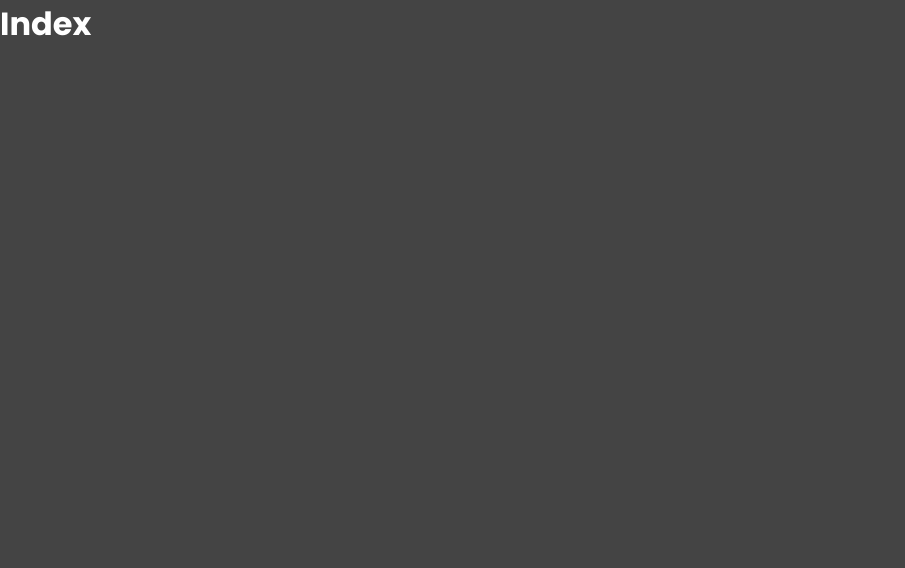
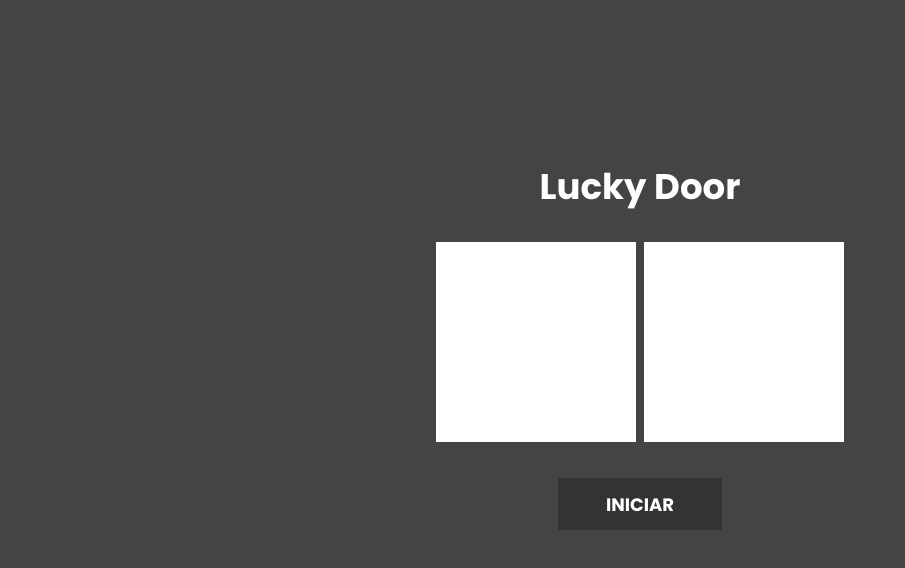
Before and after one commit to wagnnermorais/Next-React-Full-Course, a Next.js app in the folder projects/01 - Porta Premiada/doors/: page / in a window 1280 px wide. Shown: the top 568 px of the page, without its empty margins (0-905 px from the left). Built offline with nearby package versions, Linux system fonts and the light colour scheme.

Commit message:
feat: adding card component to main page

```diff
--- a/projects/01 - Porta Premiada/doors/src/pages/index.jsx
+++ b/projects/01 - Porta Premiada/doors/src/pages/index.jsx
@@ -1,4 +1,6 @@
 import Head from "next/head";
+import Card from "../components/Card";
+import styles from "../styles/Home.module.css";
 
 export default function Home() {
   return (
@@ -9,8 +11,15 @@ export default function Home() {
         <meta name="viewport" content="width=device-width, initial-scale=1" />
         <link rel="icon" href="/favicon.ico" />
       </Head>
-      <div>
-        <h1>Index</h1>
+      <div className={styles.container}>
+        <h1>Lucky Door</h1>
+        <div className={styles.cardBox}>
+          <Card />
+          <Card />
+        </div>
+        <div className={styles.buttonBox}>
+          <button>Iniciar</button>
+        </div>
       </div>
     </>
   );
```
